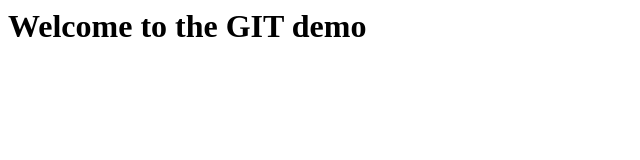
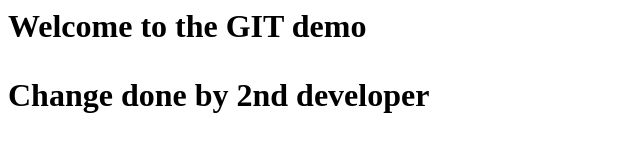
Before and after one commit to avinashtauro-arctechinfo/TestProject7, a plain HTML site: page index.html in a window 1280 px wide. Shown: the whole page, without its empty margins (0-640 px from the left). Drawn offline with Linux system fonts and the light colour scheme.

Commit message:
Update index.html
My 1st commit by 2nd developer who is part of team

```diff
--- a/index.html
+++ b/index.html
@@ -3,5 +3,6 @@
 </head>
 <body>
 <h1>Welcome to the GIT demo<h1>
+  <p>Change done by 2nd developer</p>
 </body>
 </html>
```
